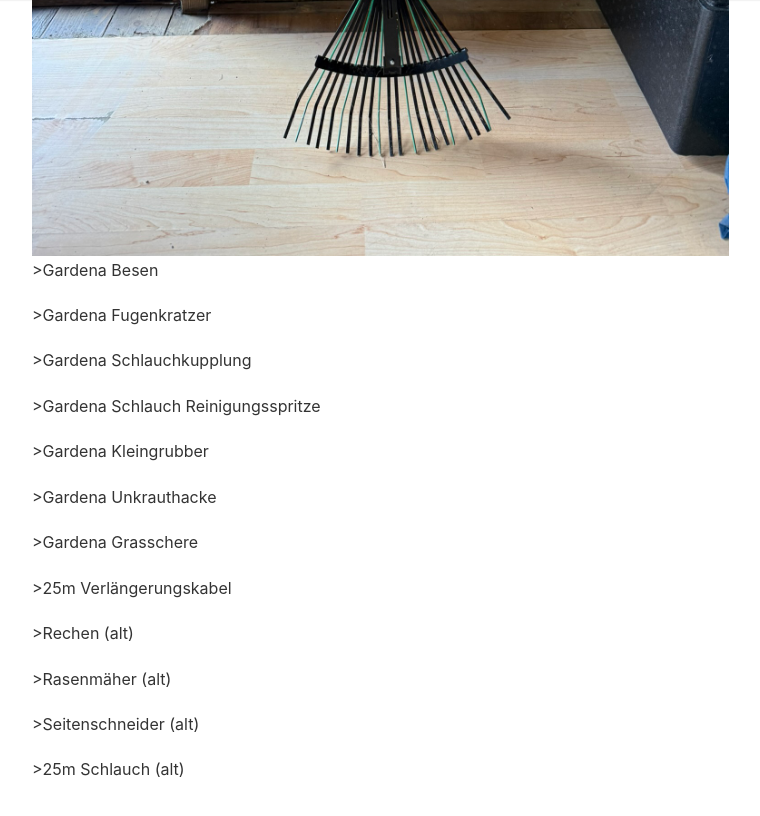
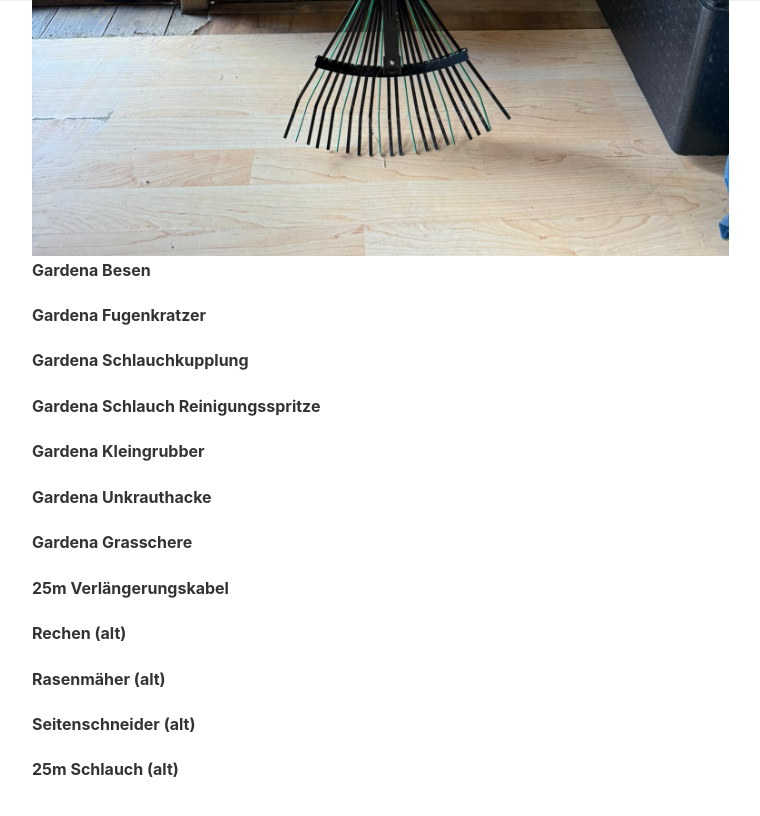
Before and after one commit to kotenaty/kotenaty.github.io, a Jekyll site: the page built from _pages/zeugs.md, in a window 1280 px wide and 900 px high, scrolled down 2209 px. Shown: the top 816 px of the window, without its empty margins (53-813 px from the left). Built offline with Jekyll 4.4.1, drawn with Linux system fonts in a browser that asks for light colours; nearby versions of some CDN libraries; comment, search, counter and statistics services are not loaded; some of the changed text lies outside the part shown.

Commit message:
fixed naming

```diff
--- a/_pages/zeugs.md
+++ b/_pages/zeugs.md
@@ -12,28 +12,24 @@
 
 <p>Von neuanschaffungen bishin zu alten geräten die wir übernommen haben oder gebraucht bekommen haben.</p>
 
-<p class="fett">>Gartenhandschuhe</p>
-<p class="fett">>Fiskars Spaten</p>
+<p><strong>Gartenhandschuhe</strong></p>
+<p><strong>Fiskars Spaten</strong></p>
 <img src="{{ site.baseurl }}/assets/images/zeugs/spaten.JPEG">
-<p class="fett">>Laubbesen</p>
+<p><strong>Laubbesen</strong></p>
 <img src="{{ site.baseurl }}/assets/images/zeugs/laubbesen.JPEG">
-<p class="fett">>Gardena Besen</p>
-<p class="fett">>Gardena Fugenkratzer</p>
-<p class="fett">>Gardena Schlauchkupplung</p>
-<p class="fett">>Gardena Schlauch Reinigungsspritze</p>
-<p class="fett">>Gardena Kleingrubber</p>
-<p class="fett">>Gardena Unkrauthacke</p>
-<p class="fett">>Gardena Grasschere</p>
-<p class="fett">>25m Verlängerungskabel</p>
+<p><strong>Gardena Besen</strong></p>
+<p><strong>Gardena Fugenkratzer</strong></p>
+<p><strong>Gardena Schlauchkupplung</strong></p>
+<p><strong>Gardena Schlauch Reinigungsspritze</strong></p>
+<p><strong>Gardena Kleingrubber</strong></p>
+<p><strong>Gardena Unkrauthacke</strong></p>
+<p><strong>Gardena Grasschere</strong></p>
+<p><strong>25m Verlängerungskabel</strong></p>
 
-
-
-<p class="fett">>Rechen (alt)</p>
-<p class="fett">>Rasenmäher (alt)</p>
-<p class="fett">>Seitenschneider (alt)</p>
-<p class="fett">>25m Schlauch (alt)</p>
-
-
+<p><strong>Rechen (alt)</strong></p>
+<p><strong>Rasenmäher (alt)</strong></p>
+<p><strong>Seitenschneider (alt)</strong></p>
+<p><strong>25m Schlauch (alt)</strong></p>
 
 </div>
 </div>
```
Also changed, not shown: _posts/2025-07-25-rasen-tag2-und-fugen.md (renamed from _posts/2025-07-25-rasen-tag2-und fugen.md), _posts/2025-07-26-muell-weg.md (renamed from _posts/2025-07-26_muell_weg.md), _posts/2025-07-27-gemüse-und-spinat.md (renamed from _posts/2025-07-27_gemüse_und_spinat.md).
